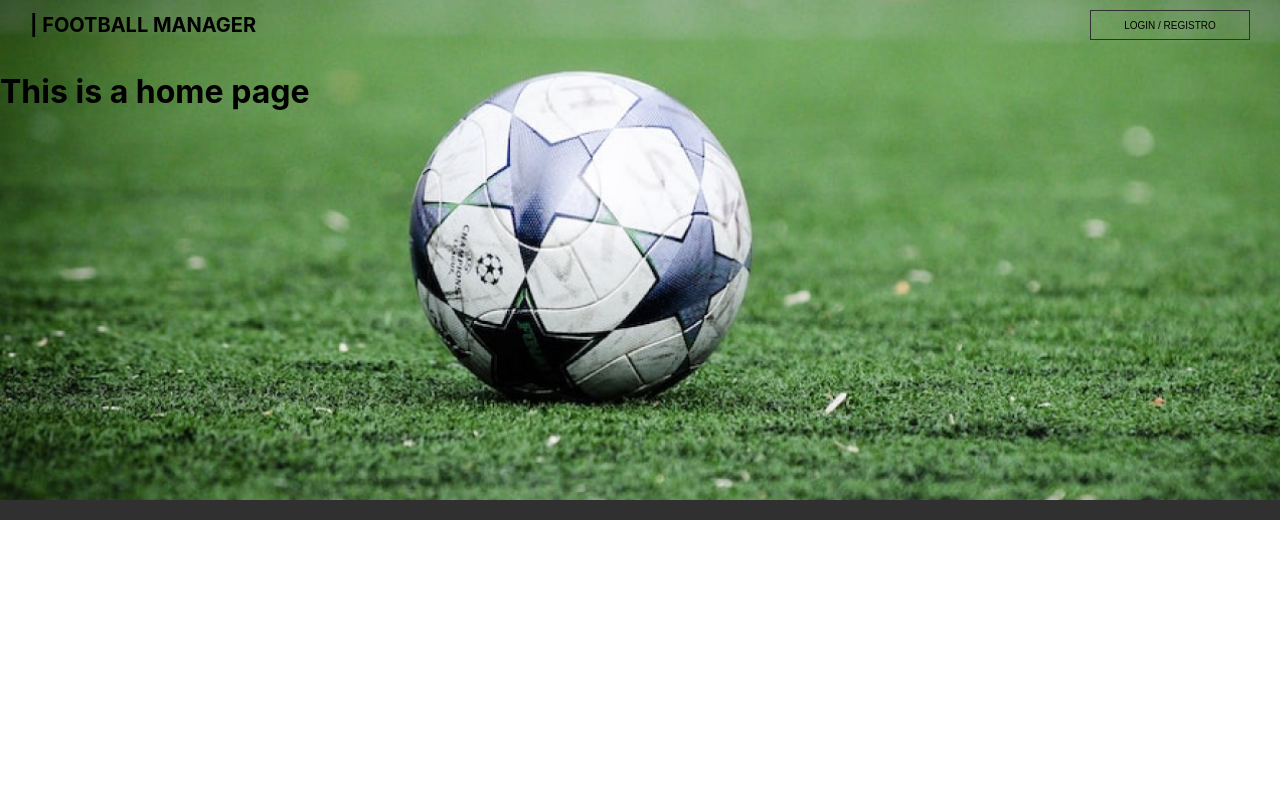
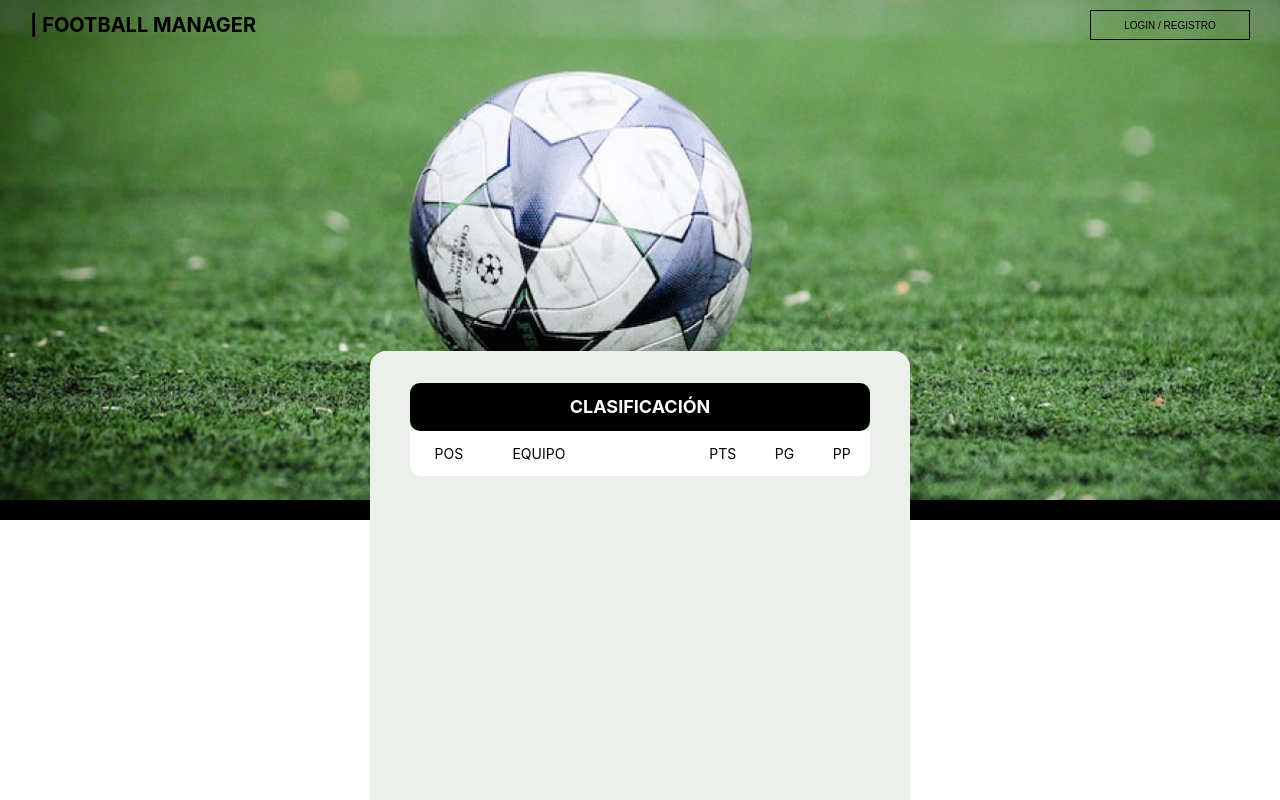
Before and after one commit to karlfeliz/Bootcamp-LaLiga-FrontEnd, a React (Create React App) app: page /#/ in a window 1280 px wide. Shown: the top 800 px of the page. Built offline with nearby package versions, Linux system fonts and the light colour scheme.

Commit message:
card component title done

```diff
--- a/src/components/Header/Header.scss
+++ b/src/components/Header/Header.scss
@@ -21,7 +21,7 @@
 
   &__login:hover {
     cursor: pointer;
-    background-color: $background-generic;
+    background-color: $background-generic-dark;
     color: $font-light;
   }
 }
--- a/src/pages/HomePage/HomePage.scss
+++ b/src/pages/HomePage/HomePage.scss
@@ -7,3 +7,55 @@
   height: 500px;
   border-bottom: 20px solid $border-generic;
 }
+
+.info-wrapper {
+  display: flex;
+  justify-content: space-around;
+  margin-top: 300px;
+}
+
+.card {
+  display: flex;
+  justify-content: center;
+  align-items: flex-start;
+  background-color: $background-container;
+  border-radius: 16px;
+  min-width: 500px;
+  max-width: 750px;
+  min-height: 600px;
+  padding: 20px;
+
+  &__header {
+    width: 460px;
+    border-radius: 10px;
+  }
+
+  &__title {
+    display: flex;
+    justify-content: center;
+    align-items: center;
+    text-align: center;
+    font-size: 18px;
+    font-weight: bold;
+    background-color: $background-generic-dark;
+    color: $font-light;
+    height: 48px;
+    border-radius: 10px;
+    margin-bottom: 0;
+  }
+
+  &__columns {
+    display: flex;
+    justify-content: space-around;
+    background-color: $background-generic-light;
+    border-radius: 0 0 10px 10px;
+    gap: 100px;
+
+    &-headers {
+      display: flex;
+      justify-content: space-around;
+      width: 100%;
+      font-size: 14px;
+    }
+  }
+}
--- a/src/pages/HomePage/HomePage.tsx
+++ b/src/pages/HomePage/HomePage.tsx
@@ -5,9 +5,24 @@ const HomePage = (): JSX.Element => {
   return (
     <div className="home-page">
       <Header />
-      <h1>This is a home page</h1>
-      <div className="info-container"></div>
-      <div className="info-container"></div>
+      <div className="info-wrapper">
+        <div className="card">
+          <div className="card__header">
+            <h1 className="card__title">CLASIFICACIÓN</h1>
+            <div className="card__columns">
+              <div className="card__columns-headers">
+                <p>POS</p>
+                <p>EQUIPO</p>
+              </div>
+              <div className="card__columns-headers">
+                <p>PTS</p>
+                <p>PG</p>
+                <p>PP</p>
+              </div>
+            </div>
+          </div>
+        </div>
+      </div>
     </div>
   );
 };
--- a/styles/variables.scss
+++ b/styles/variables.scss
@@ -1,10 +1,14 @@
 // Background Colors
-$background-generic: #303030;
+$background-generic-dark: #000000;
+$background-generic-light: #ffffff;
+$background-container: #ebf1ea;
+
 // Font colors
 $font-light: #ffffff;
+$font-dark: #303030;
 // Weights
 
 // Rating color:
 
 // Borders
-$border-generic: #303030;
+$border-generic: #000000;
```
